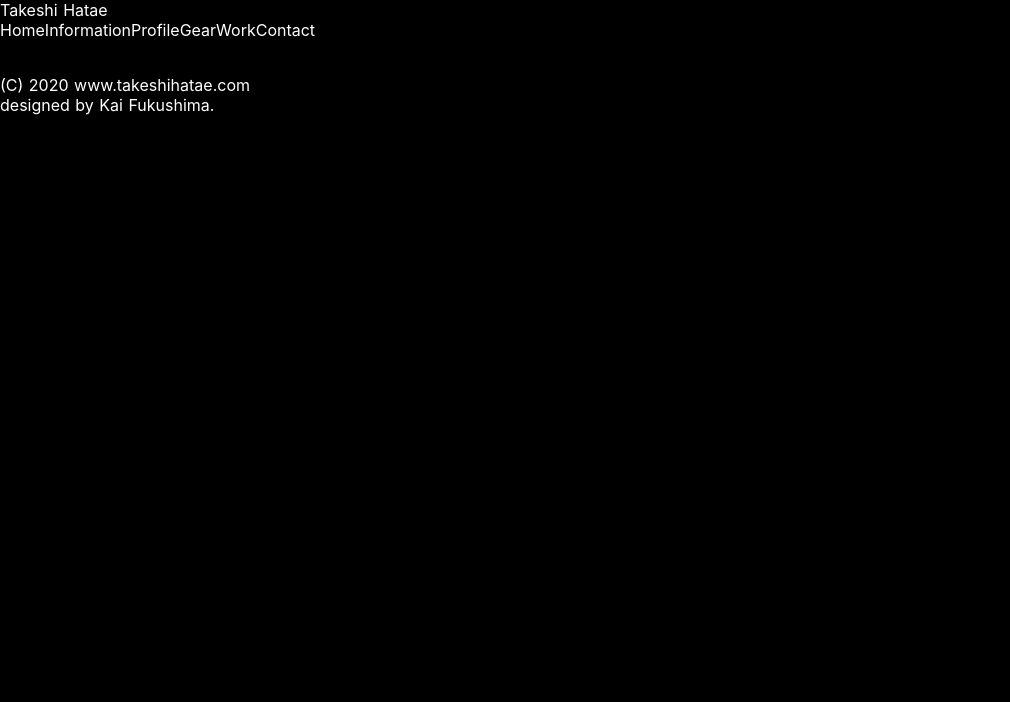
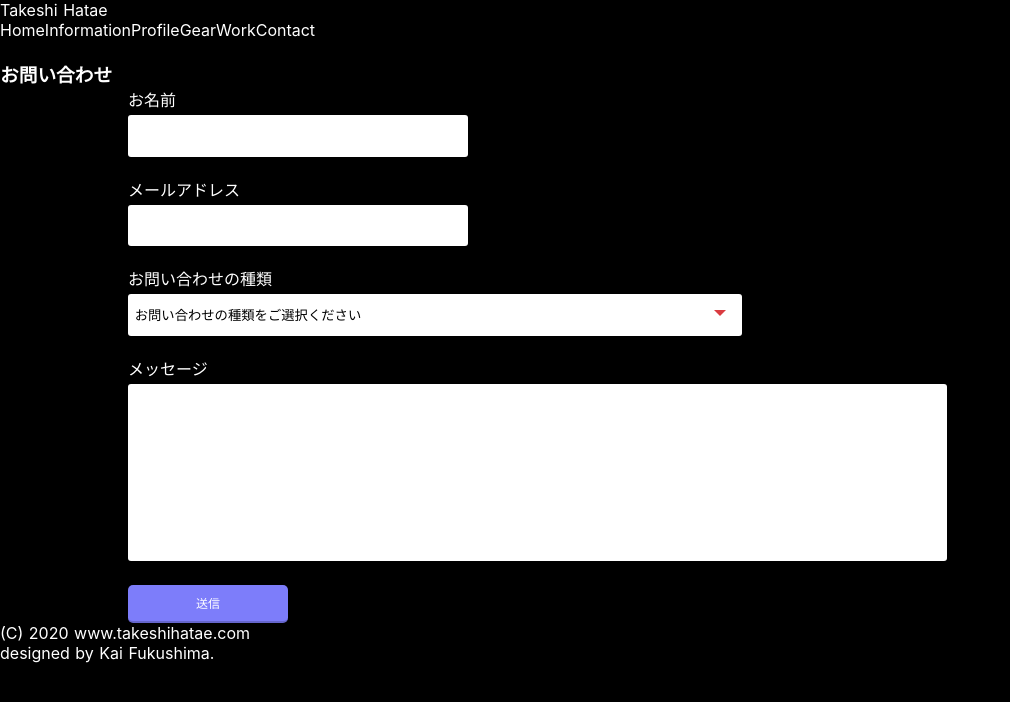
Before and after one commit to mirumiru1969/takeshihatae-homepage, a Nuxt app: page /contact in a window 1280 px wide. Shown: the top 702 px of the page, without its empty margins (0-1010 px from the left). Built offline with nearby package versions, Linux system fonts and the light colour scheme.

Commit message:
contact作成中

```diff
--- a/components/Header.vue
+++ b/components/Header.vue
@@ -66,6 +66,7 @@ export default {
         }
       }
       &--md {
+        background-color: black;
         @media (min-width: 960px) {
           display: none;
         }
--- a/layouts/default.vue
+++ b/layouts/default.vue
@@ -48,7 +48,7 @@ a {
 
 button{
   padding: 10px 10px;
-  background-color: transparent;
+  background-color: black;
   border-style: none;
   border-radius: 5px;
   transition: color .3s;
--- a/pages/contact.vue
+++ b/pages/contact.vue
@@ -0,0 +1,98 @@
+<template>
+  <div class="contact">
+    <div class="contact__container">
+      <h3>お問い合わせ</h3>
+        <form name="contact" method="post" action="" data-netlify="true" data-netlify-honeypot="bot-field">
+        <input type="hidden" name="bot-field" />
+        <input type="hidden" name="form-name" value="contact" />
+        <dl>
+          <dt><label for="name">お名前</label></dt>
+          <dd><input type="text" id="name" name="name" required /></dd>
+          <dt><label for="email">メールアドレス</label></dt>
+          <dd><input type="email" id="email" name="email" required /></dd>
+          <dt><label>お問い合わせの種類</label></dt>
+          <dd class="selectbox">
+            <select name="item">
+              <option value="">お問い合わせの種類をご選択ください</option>
+              <option value="ご質問">ご質問</option>
+              <option value="メッセージ">メッセージ</option>
+              <option value="その他">その他</option>
+            </select>
+          </dd>
+          <dt><label>メッセージ</label></dt>
+          <dd><textarea name="message" cols="40" rows="10" required></textarea></dd>
+        </dl>
+        <div class="btn"><button type="submit" class="submit-btn">送信</button></div>
+      </form>
+    </div>
+  </div>
+</template>
+
+<style lang="postcss">
+  .contact {
+    color: white;
+    background-color: black;
+    &__container {
+      padding: 100px 5%;
+    }
+  }
+  form dd {
+    margin: 0.25em 0 1.25em;
+  }
+  input,button,select,textarea {
+    -webkit-appearance: none;
+    -moz-appearance: none;
+    appearance: none;
+    border: none;
+    outline: none;
+    margin: 0;
+    padding: 0;
+    background-color: white;
+    box-sizing: border-box;
+  }
+  input,select,textarea {
+    border-radius: 3px;
+    padding: 1em 0.5em;
+  }
+  input {
+    width: 70%;
+  }
+
+  .selectbox{
+    position: relative;
+    width: 60%;
+  }
+
+  .selectbox select {
+    width: 100%;
+  }
+
+  .selectbox::after {
+    position: absolute;
+    top: 1em;
+    right: 1em;
+    width: 0;
+    height: 0;
+    padding: 0;
+    content: '';
+    border-left: 6px solid transparent;
+    border-right: 6px solid transparent;
+    border-top: 6px solid #da3c41;
+    pointer-events: none;
+  }
+
+  textarea {
+    resize: none;
+    width: 80%;
+  }
+
+  .submit-btn {
+    display: block;
+    width: 160px;
+    padding: 0.8em;
+    background: #7D7DFA;
+    color: #fff;
+    font-size: 0.75em; -webkit-appearance: none; border-bottom: 2px solid #6666CC; border-radius: 5px; text-align: center;}
+
+  .submit-btn:active{border-bottom: 2px solid #7D7DFA;box-shadow: 0 0 2px rgba(0, 0, 0, 0.30);}/* 小型スマホ */@media screen and (max-width: 367px){input,.selectbox,textarea{width: 100%;}.submit-btn{margin: 0 auto;}}/* 常用スマホ　*/@media screen and (min-width: 368px) and (max-width: 550px){input,.selectbox,textarea{width: 100%;}.submit-btn{margin: 0 auto;}}/* タブレット　*/@media screen and (min-width: 551px) and (max-width: 950px){}/* パソコン　*/@media screen and (min-width: 951px){form dl{max-width: 80%; margin: 0 auto;}input{max-width: 340px;}.submit-btn{margin: 0 auto 0 10%;}}
+</style>
--- a/pages/information.vue
+++ b/pages/information.vue
@@ -7,7 +7,7 @@
         </button>
       </div>
       <div class="information__content">
-        <div class="information__content--comp" v-for="data in getAll[$store.state.year]">
+        <div class="information__content--comp" v-for="data in getInformationAll[$store.state.year]">
           <InformationContent :data="data"/>
         </div>
       </div>
@@ -45,10 +45,11 @@ export default {
 
   &__year {
     float:right;
+    background-color: black;
   }
 
   &__content {
-    margin-top: 100px;
+    margin-top: 50px;
     &--comp {
       color: white;
       box-shadow: 2px 2px 2px 1px rgba(0,0,0,0.4);
```
Also changed, not shown: 7 other files (tests, documents, lock files or other folders).
